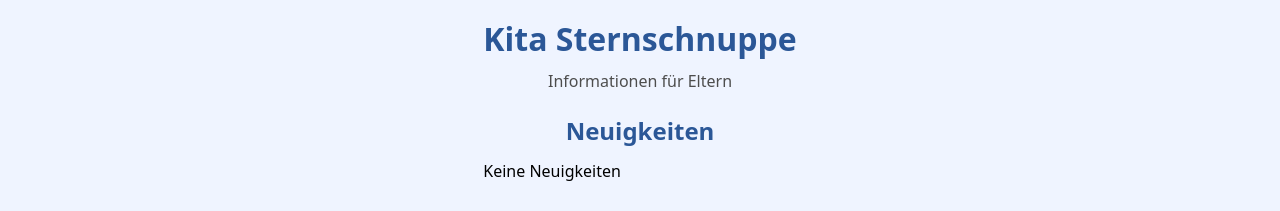
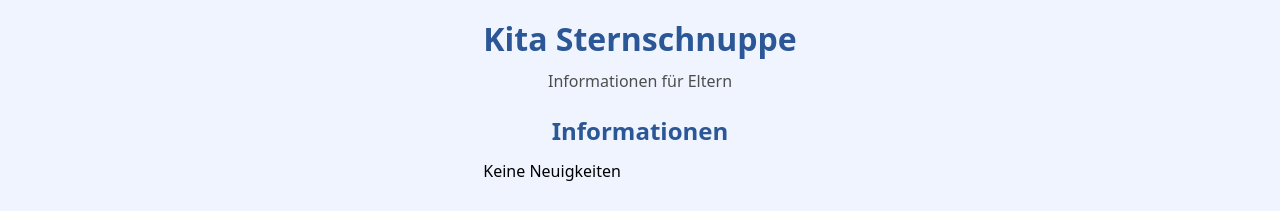
Before and after one commit to MariaAdner/kita-info, a Next.js app: page /profile/neuigkeiten in a window 1280 px wide. Shown: the top 211 px of the page. Built offline with nearby package versions, Linux system fonts and the light colour scheme; no server answers; the database is empty.

Commit message:
changed name

```diff
--- a/components/ProfilOverview/index.js
+++ b/components/ProfilOverview/index.js
@@ -26,7 +26,7 @@ export default function ProfileOverview() {
             <MenuLink> Aktuelles </MenuLink>
           </StyledLink>
           <StyledLink href="profile/neuigkeiten">
-            <MenuLink> Neuigkeiten </MenuLink>
+            <MenuLink> Informationen </MenuLink>
           </StyledLink>
           <StyledLink href="profile/query">
             <MenuLink> Bedarfsabfragen </MenuLink>
--- a/pages/profile/neuigkeiten/index.js
+++ b/pages/profile/neuigkeiten/index.js
@@ -5,7 +5,7 @@ export default function Neuigkeiten() {
   return (
     <>
       <div>
-        <SubHeader>Neuigkeiten</SubHeader>
+        <SubHeader>Informationen</SubHeader>
         <NewsList />
       </div>
     </>
```
